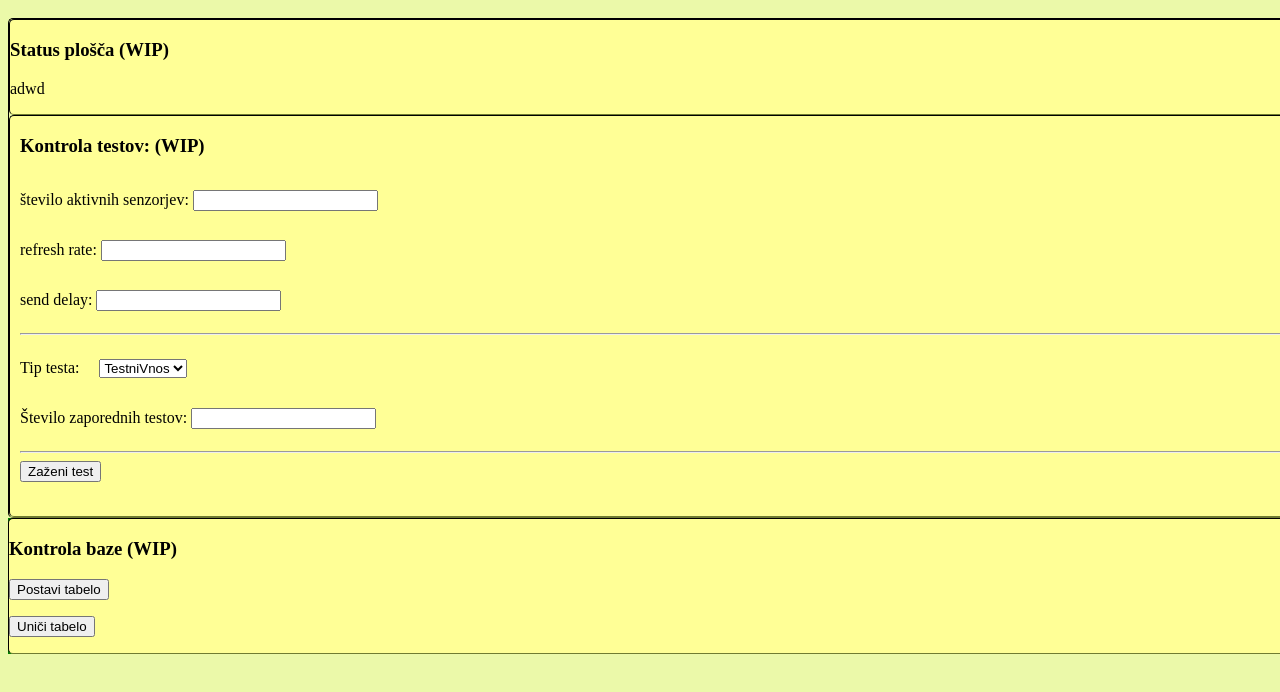
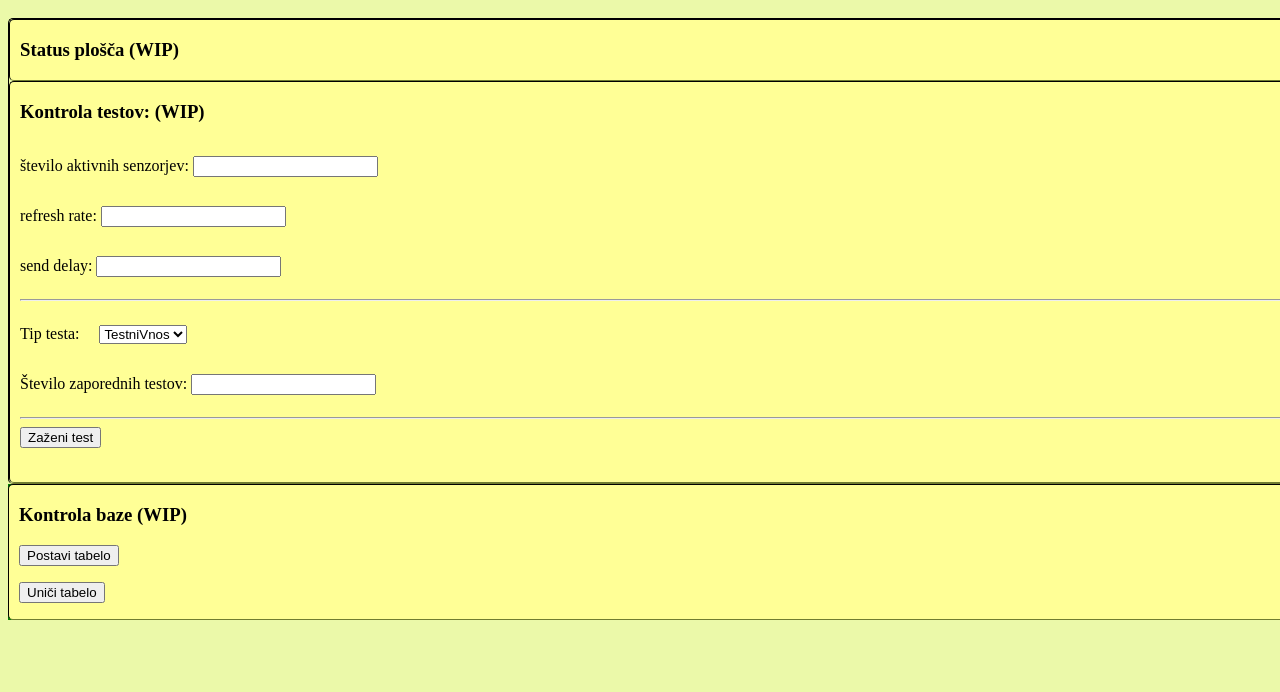
Before and after one commit to am9525/ZZRS-Seminarska, a website: page nodejs/view/ejs/index.ejs in a window 1280 px wide. Shown: the part 48-740 px from the top of the page. Drawn offline with nearby package versions, Linux system fonts and the light colour scheme; files that its build step writes are made by us from their sources.

Commit message:
[view/index.ejs] Dodal sem alert text v primeru, da se test že izvaja

```diff
--- a/nodejs/view/css/style.css
+++ b/nodejs/view/css/style.css
@@ -53,7 +53,9 @@ seldiv{
 	border-style: inset;
 	border-radius: 5px;
 }
-
+.alertText{
+	color: #FF0000;
+}
 #status{
 	background-color: ##87963c;
 	border-color: #242810;
--- a/nodejs/view/ejs/index.ejs
+++ b/nodejs/view/ejs/index.ejs
@@ -13,9 +13,9 @@
       <h1 class="padd10">Kontrolna plošča</h1>
     </div>
     <div id="status"> <span>
-        <div id="statusInnards1" class="internalSection  borderbox">
+        <div id="statusInnards1" class="internalSection padd10l  borderbox">
           <h3>Status plošča (WIP)</h3>
-          <p>adwd</p>
+          <p class="alertText"> <% if(testSeIzvaja) {%> TEST SE ŽE IZVAJA! <%} else {}%></p>
         </div>
         <div id="statusInnards2" class="internalSection  padd10l borderbox">
           <h3>Kontrola testov: (WIP)</h3>
@@ -38,7 +38,7 @@
         </div>
       </span> </div>
     <div id="kontroleTabele">
-      <div id="kontrlinnards" class="internalSection">
+      <div id="kontrlinnards" class="internalSection padd10l">
         <h3>Kontrola baze (WIP)</h3>
         <form method="post" action="/manager/test">
           <input id="btPostTabelo" type="submit" value="Postavi tabelo" >
```
